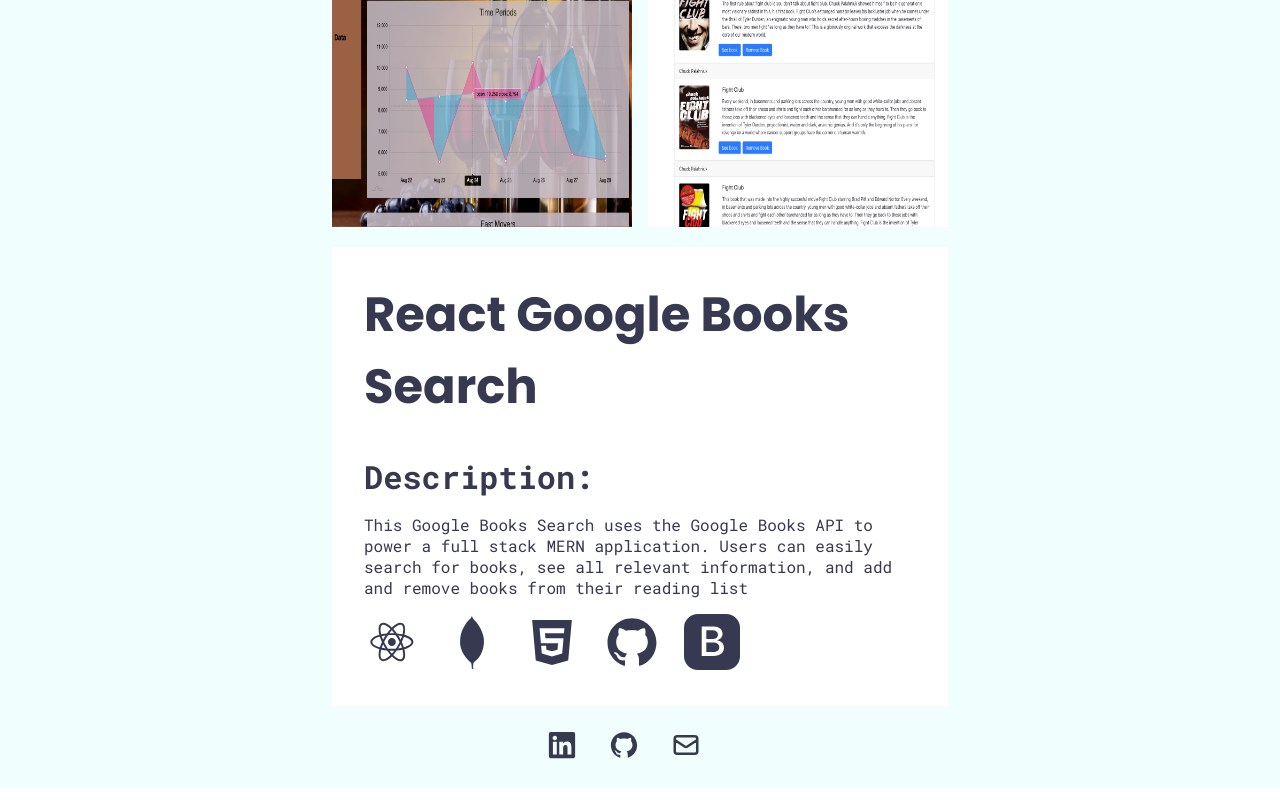
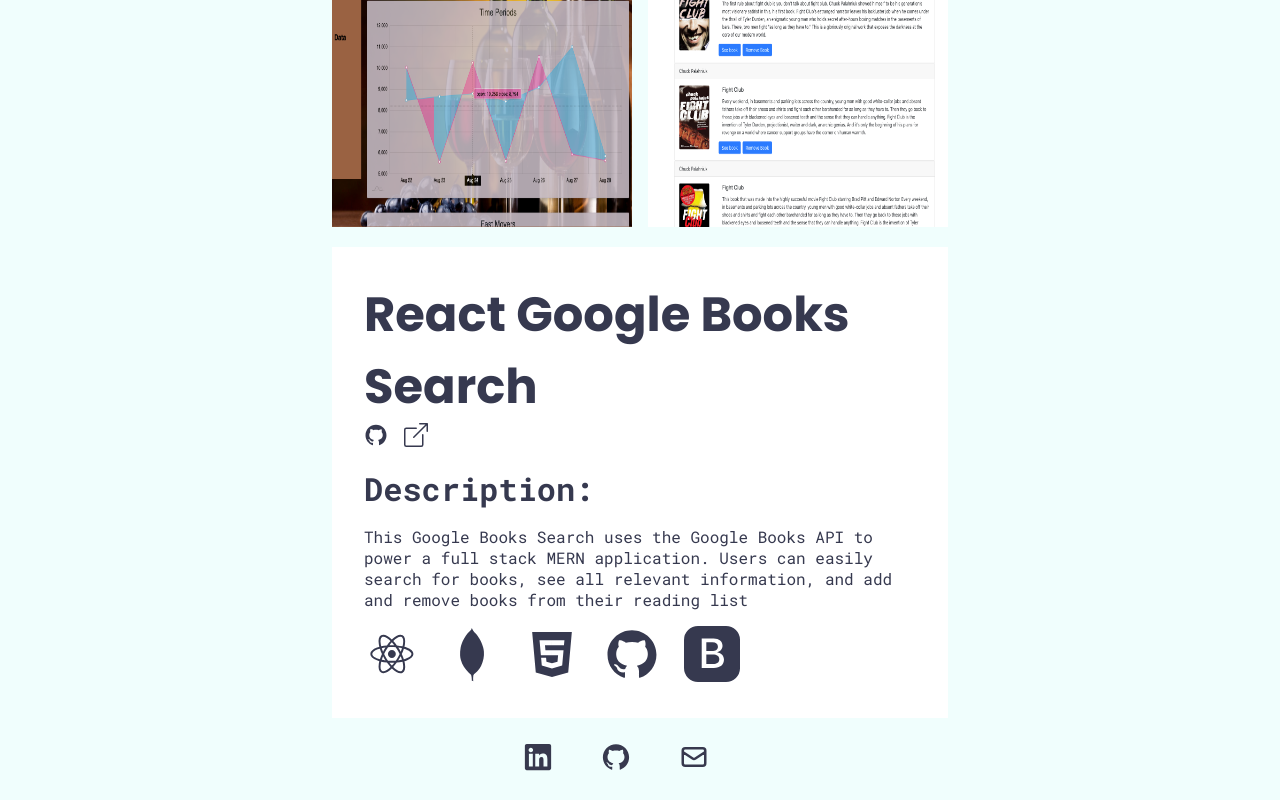
Before and after one commit to grburner/port-ts, a React (Create React App) app: page / in a window 1280 px wide. Shown: the part 1227-2027 px from the top of the page. Built offline with nearby package versions, Linux system fonts and the light colour scheme.

Commit message:
added links to peojects

```diff
--- a/src/components/Contact/style.css
+++ b/src/components/Contact/style.css
@@ -3,16 +3,17 @@
     display: grid;
     height: auto;
     grid-template-columns: 1fr 1fr 1fr;
+    justify-items: center;
 }
 
 .contact-icon-group {
     margin: 1.5rem;
-    align-self: center;
-    justify-self: center;
+    align-items: center;
 }
 
 .icon {
     color: #37394e;
+    justify-self: center;
 }
 
 .icon:hover {
--- a/src/components/Hero/style.css
+++ b/src/components/Hero/style.css
@@ -7,10 +7,6 @@
     color: #36394f;
     background-color: #f0fefd;
 }
-
-/* .hero-container {
-    padding: 5rem 5rem 5rem 10rem;
-} */
 
 .my-hero-desc {
     font-size: 3rem;
--- a/src/components/NavBar/index.tsx
+++ b/src/components/NavBar/index.tsx
@@ -1,6 +1,5 @@
 import React from "react";
 import "./style.css";
-// import CollapsibleContent from '../CollapsibleContact';
 
 const NavBar: React.FC = () => {
 
@@ -9,8 +8,6 @@
       <nav className={'navbar'}>
         <div/>
         <ul>
-          {/* <li><p className={'navbar-item'}>ABOUT</p></li>
-          <li><p className={'navbar-item'}>PROJECTS</p></li> */}
           <li>
             <a href={'mailto:grburner@gmail.com'}>
               <p className={'navbar-item'}>CONTACT</p>
@@ -23,7 +20,6 @@
           </li>
         </ul>
       </nav>
-      {/* <CollapsibleContent /> */}
     </div>
   );
 };
--- a/src/components/NavBar/style.css
+++ b/src/components/NavBar/style.css
@@ -21,7 +21,7 @@
 ul {
   list-style: none;
   display: grid;
-  grid-template-columns: repeat(4, 1fr);
+  grid-template-columns: repeat(2, 1fr);
 }
 
 li {
--- /dev/null
+++ b/src/components/ProjectDesc/index.tsx
@@ -0,0 +1,29 @@
+import React from "react";
+import "./style.css";
+import "../../global.css";
+import { IconContext } from "react-icons";
+import ProjectIcons from "../ProjectIcons";
+import ProjectGoTo from "../ProjectGoTo";
+import data from "../../data.json";
+
+interface ProjectDescProps {
+  projectIndex: number;
+}
+
+const ProjectDesc: React.FC<ProjectDescProps> = (props) => {
+  return (
+    <div className={"desc-container"}>
+      <h4 className={"title"}>{data.projects[props.projectIndex].title}</h4>
+      <IconContext.Provider value={{ color: "#36394f", size: "1.5rem" }}>
+        <ProjectGoTo index={props.projectIndex} />
+      </IconContext.Provider>
+      <h5 className={"desc-section"}>{"Description: "}</h5>
+      <p>{data.projects[props.projectIndex].description}</p>
+      <IconContext.Provider value={{ color: "#36394f", size: "3.5rem" }}>
+        <ProjectIcons techs={data.projects[props.projectIndex].tech} />
+      </IconContext.Provider>
+    </div>
+  );
+};
+
+export default ProjectDesc;
--- /dev/null
+++ b/src/components/ProjectDesc/style.css
@@ -0,0 +1,8 @@
+.desc-container {
+    background-color: #ffffff;
+    padding: 2rem;
+}
+
+.desc-section {
+    margin: 1rem 0 1rem 0;
+}
--- /dev/null
+++ b/src/components/ProjectGoTo/index.tsx
@@ -0,0 +1,24 @@
+import React from "react";
+import "../../global.css";
+import "./style.css";
+import ProjectIcons from "../ProjectIcons";
+import data from "../../data.json";
+import { AiFillGithub } from "react-icons/ai";
+import { BsBoxArrowUpRight } from "react-icons/bs";
+
+
+
+const ProjectGoTo: React.FC<{ index: number }> = (props) => {
+  return (
+    <div className={"icongroup"}>
+      <a href={data.projects[props.index].git} target={'_blank'}>
+        <AiFillGithub className={'icon'} />
+      </a>
+      <a href={data.projects[props.index].link} target={'_blank'}>
+        <BsBoxArrowUpRight className={'icon'} />
+      </a>
+    </div>
+  );
+};
+
+export default ProjectGoTo;
--- /dev/null
+++ b/src/components/ProjectGoTo/style.css
@@ -0,0 +1,11 @@
+.icon {
+    margin-right: 1rem;
+}
+
+.icon:hover {
+    color: #fe775e;
+}
+
+a:visited {
+    color: #37394e;
+}
--- a/src/components/ProjectGroup/index.tsx
+++ b/src/components/ProjectGroup/index.tsx
@@ -1,13 +1,11 @@
-import React, { useEffect, useState } from "react";
+import React, { useState } from "react";
 import "./style.css";
 import "../../global.css";
 import ProjectImage from "../ProjectImage";
-import ProjectIcons from "../ProjectIcons";
-import { IconContext } from "react-icons";
-import data from "../../data.json";
 import dbdashImg from "../../assets/dbdash.png";
 import googlebooksImg from "../../assets/googlebooks.png";
 import winehubImg from "../../assets/winehub.png";
+import ProjectDesc from '../ProjectDesc';
 
 interface ProjectGroupProps {
   winwidth: number;
@@ -52,16 +50,7 @@
       </div>
       <div></div>
       <div></div>
-      <div>
-        <div className={"desc-container"}>
-          <h4 className={"title"}>{data.projects[projectIndex].title}</h4>
-          <h5 className={"desc-section"}>{"Description: "}</h5>
-          <p>{data.projects[projectIndex].description}</p>
-          <IconContext.Provider value={{ color: "#36394f", size: "3.5rem" }}>
-            <ProjectIcons techs={data.projects[projectIndex].tech} />
-          </IconContext.Provider>
-        </div>
-      </div>
+        <ProjectDesc projectIndex={projectIndex} />
       <div></div>
     </div>
   );
--- a/src/components/ProjectGroup/style.css
+++ b/src/components/ProjectGroup/style.css
@@ -21,15 +21,6 @@
     justify-items: center;
 }
 
-.desc-container {
-    background-color: #ffffff;
-    padding: 2rem;
-}
-
-.desc-section {
-    margin: 2rem 0 1rem 0;
-}
-
 @media all and (max-width: 700px) {
     .project-images {
         grid-template-columns: 1fr;
--- a/src/data.json
+++ b/src/data.json
@@ -4,19 +4,25 @@
             "title": "Dibruno Retailer Dash",
             "description": "This project is Wine Store Management application. Wine 'A' Lot Management System application helps to keep track the inventory and sales information. This Application is a simple reporting dashboard to quickly visualize historical sales data and make data driven decisions. Users can easily find the Slow or fast movement of their products also Slaes Margin, profit and loss in their business. In addition to the technologies listed below we leveraged Sequelize, AMCharts and an MVC structure to manage our app.",
             "tech": ["js", "node", "mysql", "html", "github", "css"],
-            "image": "dbdash.png"
+            "image": "dbdash.png",
+            "git": "https://github.com/ram-sah/Project-2",
+            "link": "https://project-2-group1.herokuapp.com/"
         },
         {
             "title": "React Google Books Search",
             "description": "This Google Books Search uses the Google Books API to power a full stack MERN application. Users can easily search for books, see all relevant information, and add and remove books from their reading list",
             "tech": ["react", "html", "github", "bootstrap", "mongo"],
-            "image": "googlebooks.png"
+            "image": "googlebooks.png",
+            "git": "https://github.com/grburner/LPS-GoogleBooks",
+            "link": "https://googlebooks15.herokuapp.com/"
         },
         {
             "title": "WineHub",
             "description": "MERN eCommerce solution for small wine retailers. The application allows retailers to upload / manage product inventory and consumers to search, filter and purchase from a marketplace to find their perfect wine. There is both a consumer and retailer portal, connected to a common inventory database as well as a built from scratch shopping cart component. In addition to the technologies listed below we used a Redux like structure with Context, ESLint, Passport, Morgan, and Cloudinary Media Hosting.",
             "tech": ["js", "node", "react", "mongo", "github", "css", "html"],
-            "image": "winehub.png"
+            "image": "winehub.png",
+            "git": "https://github.com/grburner/project-3",
+            "link": "https://vast-river-22849.herokuapp.com/"
         }
     ]
 }
```
Also changed, not shown: 1 other file (tests, documents, lock files or other folders).
